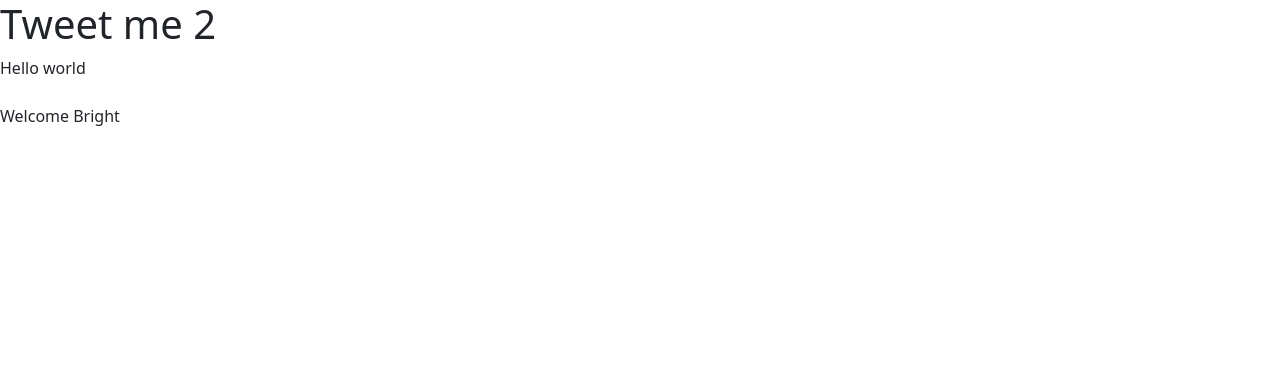
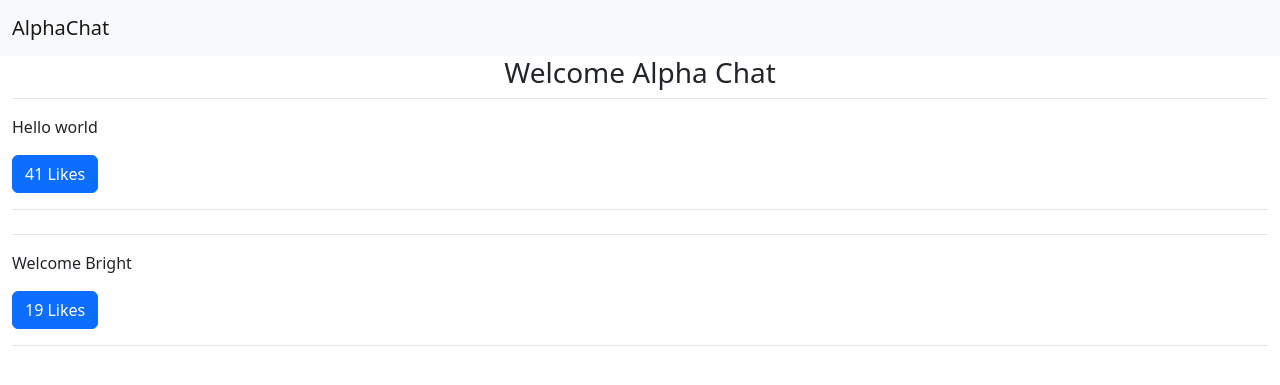
Before and after one commit to adubrightkwartengsnr/alpha-chat, a Django app: page /tweets/ in a window 1280 px wide. Shown: the top 385 px of the page. Run offline with Django 4.2, Linux system fonts and the light colour scheme; data comes from the database, SQL or seed files in the repository.

Commit message:
resume project

```diff
--- /dev/null
+++ b/chattapp/tweets/templates/components/navbar.html
@@ -0,0 +1,36 @@
+<nav class="navbar navbar-expand-lg bg-light">
+    <div class="container-fluid">
+      <a class="navbar-brand" href="#">AlphaChat</a>
+      <button class="navbar-toggler" type="button" data-bs-toggle="collapse" data-bs-target="#navbarSupportedContent" aria-controls="navbarSupportedContent" aria-expanded="false" aria-label="Toggle navigation">
+        <span class="navbar-toggler-icon"></span>
+      </button>
+      <div class="collapse navbar-collapse d-none" id="navbarSupportedContent">
+        <ul class="navbar-nav me-auto mb-2 mb-lg-0 d-none">
+          <li class="nav-item">
+            <a class="nav-link active" aria-current="page" href="#">Home</a>
+          </li>
+          <li class="nav-item">
+            <a class="nav-link" href="#">Link</a>
+          </li>
+          <li class="nav-item dropdown">
+            <a class="nav-link dropdown-toggle" href="#" role="button" data-bs-toggle="dropdown" aria-expanded="false">
+              Dropdown
+            </a>
+            <ul class="dropdown-menu">
+              <li><a class="dropdown-item" href="#">Action</a></li>
+              <li><a class="dropdown-item" href="#">Another action</a></li>
+              <li><hr class="dropdown-divider"></li>
+              <li><a class="dropdown-item" href="#">Something else here</a></li>
+            </ul>
+          </li>
+          <li class="nav-item">
+            <a class="nav-link disabled">Disabled</a>
+          </li>
+        </ul>
+        <form class="d-flex" role="search">
+          <input class="form-control me-2 d-none" type="search" placeholder="Search" aria-label="Search">
+          <button class="btn btn-outline-success d-none " type="submit">Search</button>
+        </form>
+      </div>
+    </div>
+  </nav>
--- a/chattapp/tweets/templates/tweets/base.html
+++ b/chattapp/tweets/templates/tweets/base.html
@@ -7,8 +7,12 @@
     <link href="https://cdn.jsdelivr.net/npm/bootstrap@5.2.2/dist/css/bootstrap.min.css" rel="stylesheet" integrity="sha384-Zenh87qX5JnK2Jl0vWa8Ck2rdkQ2Bzep5IDxbcnCeuOxjzrPF/et3URy9Bv1WTRi" crossorigin="anonymous">
   </head>
   <body>
+
+    {% include "components/navbar.html" %}
+    <div class="container-fluid">
     {% block content %}
     {% endblock content %}
+    </div>
     <script src="https://cdn.jsdelivr.net/npm/bootstrap@5.2.2/dist/js/bootstrap.bundle.min.js" integrity="sha384-OERcA2EqjJCMA+/3y+gxIOqMEjwtxJY7qPCqsdltbNJuaOe923+mo//f6V8Qbsw3" crossorigin="anonymous"></script>
   </body>
 </html>
--- a/chattapp/tweets/templates/tweets/home.html
+++ b/chattapp/tweets/templates/tweets/home.html
@@ -2,21 +2,39 @@
 
 {% block title %} Tweets {% endblock title %}
  {% block content %}
-    <h1>Tweet me 2</h1>
 
-    <div id="demo">
+<div class="row text-center">
+    <div class="column">
+        <h3>Welcome Alpha Chat</h3>
+    </div>
+</div>
+
+<div class = "row" >
+       <div id="demo">
         Loading...
-    </div>
+       </div>
+</div>
 <script>
     const tweetsElements = document.getElementById("demo")
-
     const xhr = new XMLHttpRequest()
     const method = 'GET'
     const url = '/tweets/tweet_view'
     const responseType = 'json'
+
+    function handleLikeId(tweet_id,currentCount){
+        console.log(tweet_id,currentCount)
+
+    }
+    function likeButton(tweet){
+
+        return "<button class= 'btn btn-primary btn-small' onclick = handleLikeId("+ tweet.id + "," + tweet.likes+ ")>" + tweet.likes + "  Likes</button>"
+
+    }
 // Tweet model Formatting
     function formatTweetModel(tweet){
-        var formatedTweet = "<div class ='mb-4 tweet' id='tweet-id" + tweet.id + "'><p>" + tweet.content + "</p></div>"
+        var formatedTweet = "<div class ='col-12 border-bottom border-top py-3 mb-4 tweet' id='tweet-id" + tweet.id + "'><p>" + tweet.content +
+        "</p><div class = 'btn-group ' >" + likeButton(tweet) +
+             "</div></div>"
         return formatedTweet
     }
 
--- a/chattapp/tweets/views.py
+++ b/chattapp/tweets/views.py
@@ -1,3 +1,4 @@
+import random
 from django.shortcuts import render
 from django.template import loader
 from django.http import Http404, HttpResponse,JsonResponse
@@ -17,7 +18,7 @@ def tweets_view(request,*args,**kwargs):
     REST API TO BE CONSUMED BY THE FRONTEND
     """
     query_set = Tweet.objects.all()
-    tweet_list = [{'id':tweet.id, 'content':tweet.content } for tweet in query_set]
+    tweet_list = [{'id':tweet.id, 'content':tweet.content,'likes':random.randint(0,100) } for tweet in query_set]
     data = {
         'isUser':False,
         'response':tweet_list
```
Also changed, not shown: chattapp/tweets/templates/components/footer.html (added).
